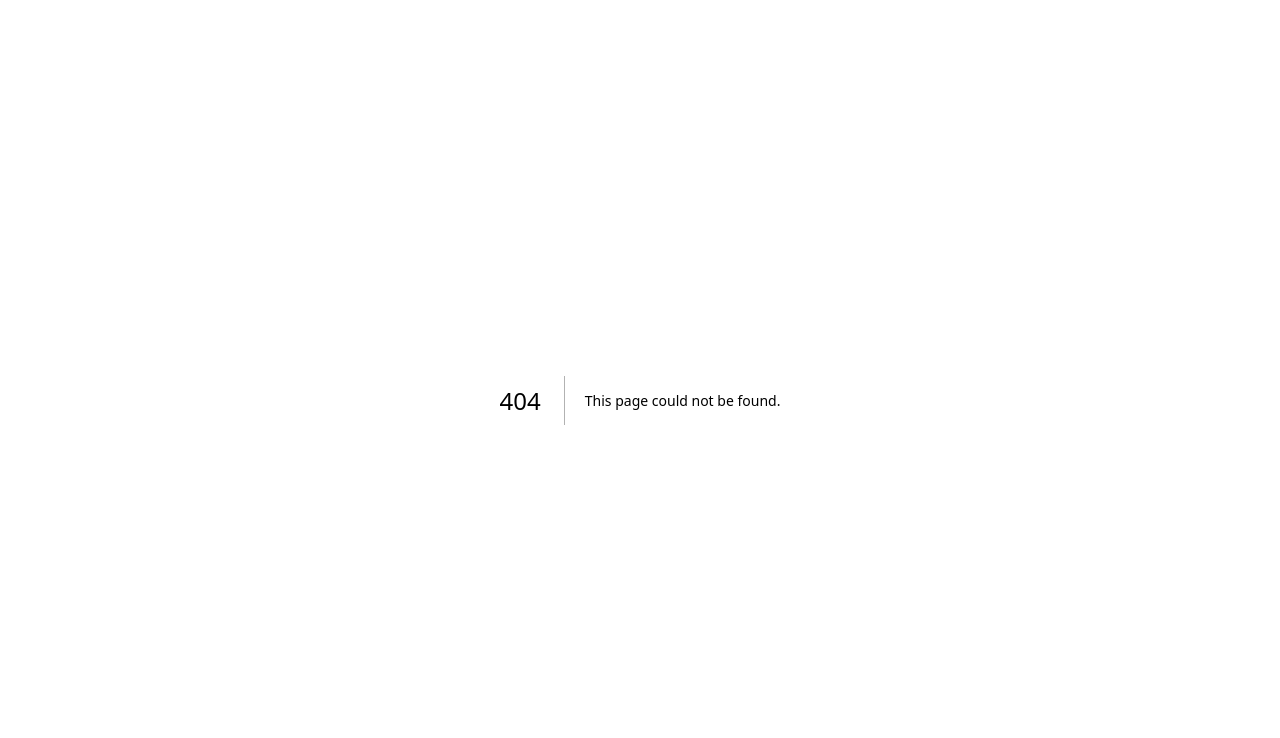
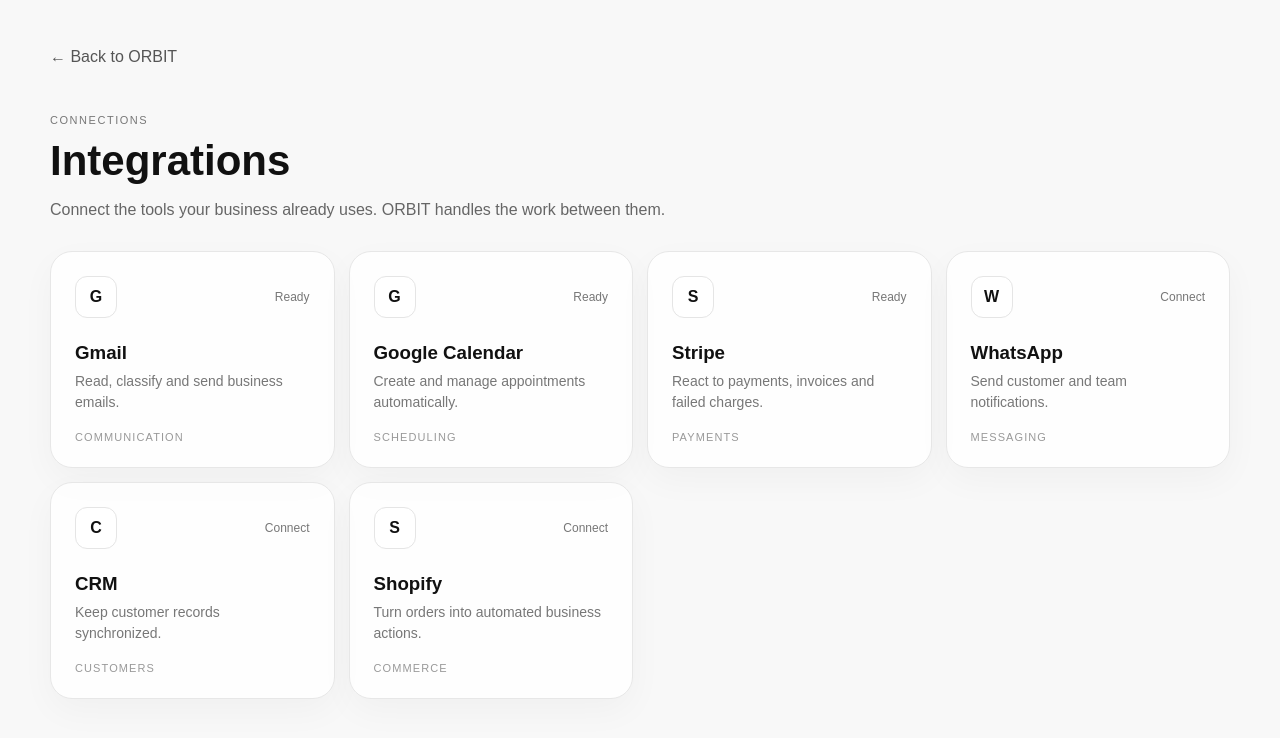
Before and after one commit to dreamsbuilding3-afk/Orbit, a Next.js app: page /integrations in a window 1280 px wide. Before the commit this address had no page. Shown: the top 738 px of the page. Built offline with nearby package versions, Linux system fonts and the light colour scheme.

Commit message:
feat: add integrations workspace

```diff
--- /dev/null
+++ b/app/integrations/page.tsx
@@ -0,0 +1,28 @@
+const integrations = [
+  { name: "Gmail", category: "Communication", status: "Ready", description: "Read, classify and send business emails." },
+  { name: "Google Calendar", category: "Scheduling", status: "Ready", description: "Create and manage appointments automatically." },
+  { name: "Stripe", category: "Payments", status: "Ready", description: "React to payments, invoices and failed charges." },
+  { name: "WhatsApp", category: "Messaging", status: "Connect", description: "Send customer and team notifications." },
+  { name: "CRM", category: "Customers", status: "Connect", description: "Keep customer records synchronized." },
+  { name: "Shopify", category: "Commerce", status: "Connect", description: "Turn orders into automated business actions." },
+];
+
+export default function IntegrationsPage() {
+  return (
+    <main style={{ minHeight: "100vh", background: "#f8f8f8", color: "#111", fontFamily: "Arial, sans-serif", padding: "48px" }}>
+      <div style={{ maxWidth: 1180, margin: "0 auto" }}>
+        <a href="/" style={{ color: "#555", textDecoration: "none" }}>← Back to ORBIT</a>
+        <div style={{ marginTop: 48, marginBottom: 32 }}><p style={{ letterSpacing: ".14em", fontSize: 11, color: "#777" }}>CONNECTIONS</p><h1 style={{ fontSize: 42, margin: "8px 0" }}>Integrations</h1><p style={{ color: "#666", fontSize: 16 }}>Connect the tools your business already uses. ORBIT handles the work between them.</p></div>
+        <div style={{ display: "grid", gridTemplateColumns: "repeat(auto-fit,minmax(280px,1fr))", gap: 14 }}>
+          {integrations.map((integration) => (
+            <article key={integration.name} style={{ background: "rgba(255,255,255,.82)", border: "1px solid #e7e7e7", borderRadius: 22, padding: 24, minHeight: 180, boxShadow: "0 12px 35px rgba(0,0,0,.035)" }}>
+              <div style={{ display: "flex", justifyContent: "space-between", alignItems: "center" }}><div style={{ width: 42, height: 42, borderRadius: 12, border: "1px solid #e5e5e5", display: "grid", placeItems: "center", background: "white", fontWeight: 700 }}>{integration.name.slice(0,1)}</div><span style={{ fontSize: 12, color: "#777" }}>{integration.status}</span></div>
+              <h3 style={{ margin: "24px 0 7px" }}>{integration.name}</h3><p style={{ margin: 0, color: "#777", lineHeight: 1.5, fontSize: 14 }}>{integration.description}</p>
+              <div style={{ marginTop: 18, fontSize: 11, letterSpacing: ".1em", color: "#999" }}>{integration.category.toUpperCase()}</div>
+            </article>
+          ))}
+        </div>
+      </div>
+    </main>
+  );
+}
```
